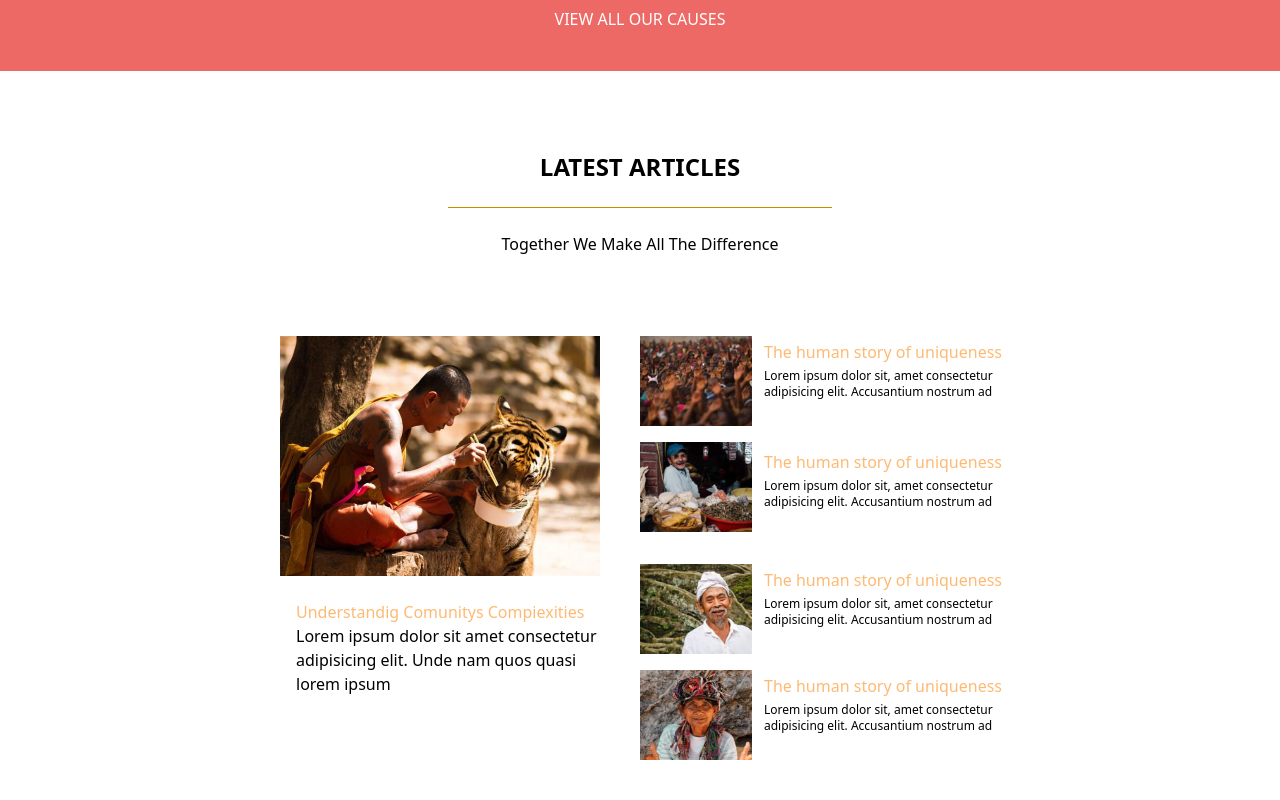
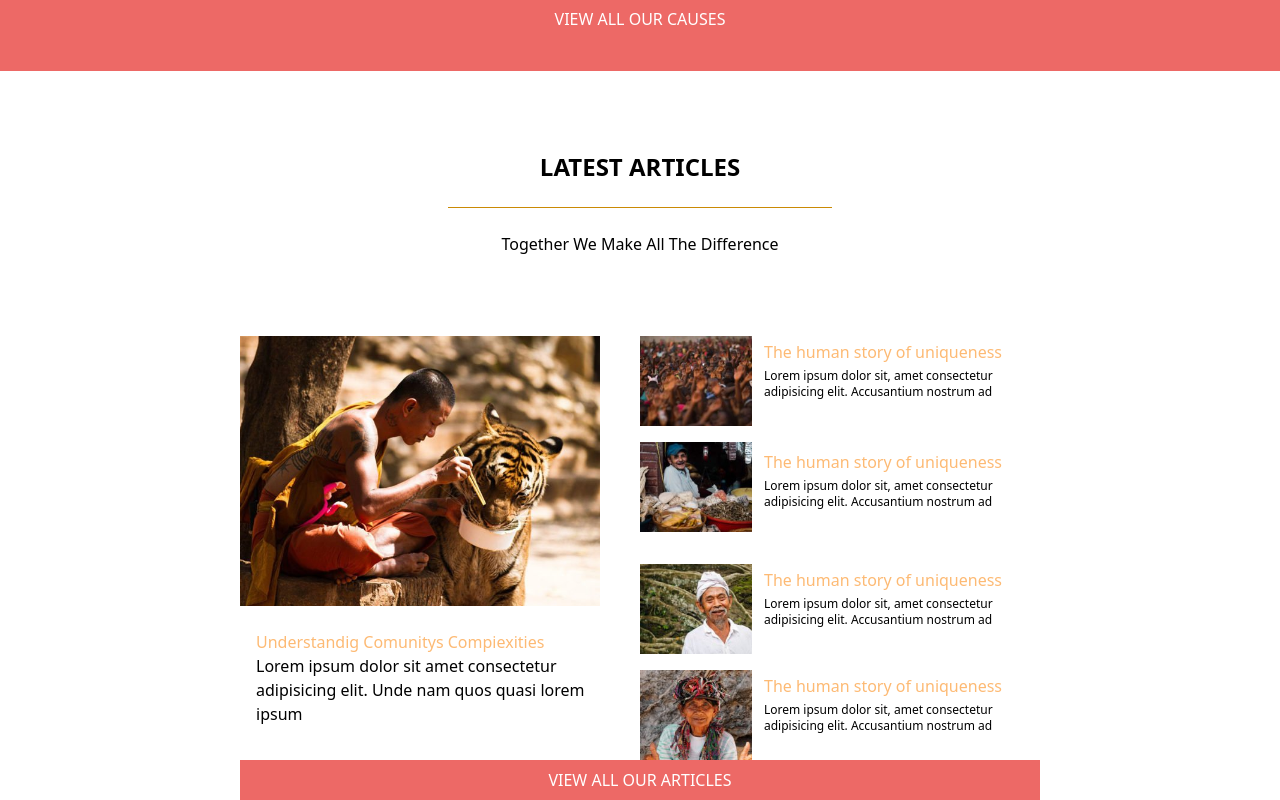
Before and after one commit to gabrielebaglioni/proj-html-vuejs, a Vue app: page / in a window 1280 px wide. Shown: the part 2566-3366 px from the top of the page. Before the commit the page ends 3326 px from the top, so only its background shows below. Built offline with nearby package versions, Linux system fonts and the light colour scheme.

Commit message:
FIx section4 + add separator2

```diff
--- a/src/components/Commons/MainCommons/Section4Main.vue
+++ b/src/components/Commons/MainCommons/Section4Main.vue
@@ -8,7 +8,7 @@
          </div>
       </div>
       <div class="w-full flex px-60 ">
-        <div class="w-1/2 justify-start flex-col px-10 ">
+        <div class="w-1/2 justify-start flex-col pr-10 ">
           <img src="../../../assets/images/photo-1444213007800-cff19e1677ac-600x450.jpg" alt="">
           <div class="ml-4 py-6 ">
              <h5 class="text-orange-300">Understandig Comunitys Compiexities</h5>
@@ -47,6 +47,11 @@
          </div>
         </div>
       </div>
+     <div class="w-full flex px-60 ">
+        <div class="background flex-1 text-center py-2 text-white font-light">
+           <h6>VIEW ALL OUR ARTICLES</h6>
+        </div>
+     </div>
   </div>
 </template>
 
@@ -60,5 +65,8 @@ export default {
 .border{
    border: 1px solid lightgray;
 }
+.background{
+  background-color: #ED6966;
+ }
 
 </style>
```
